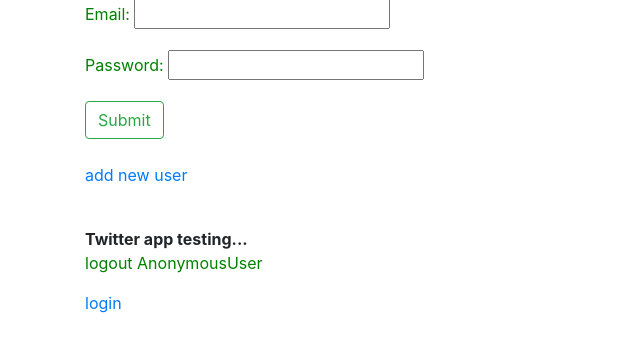
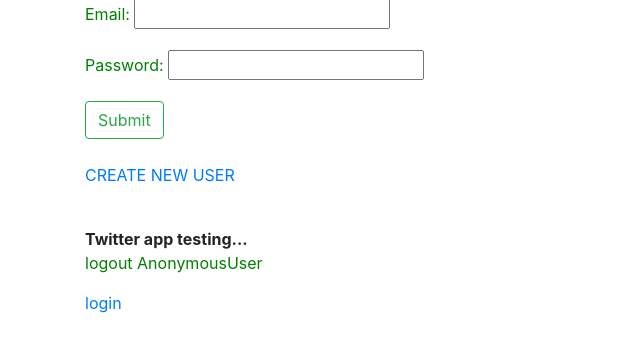
Before and after one commit to twardoch3/Twitter_App, a Django app: page /accounts/login/ in a window 1280 px wide. Shown: the part 415-767 px from the top of the page, without its empty margins (0-640 px from the left). Run offline with Django 3.2, Linux system fonts and the light colour scheme; some libraries are stand-ins or nearby versions.

Commit message:
login_small_change

```diff
--- a/warsztaty_twitter/twitter_app/templates/twitter_app/login.html
+++ b/warsztaty_twitter/twitter_app/templates/twitter_app/login.html
@@ -7,7 +7,7 @@
     <h2>Login with email</h2>
     {% include 'twitter_app/form_template.html' %}
     <br>
-    <p><a href="{% url 'user' %}">add new user</a> </p>
+    <p><a href="{% url 'user' %}">CREATE NEW USER</a> </p>
 
 
 {% endblock %}
```
